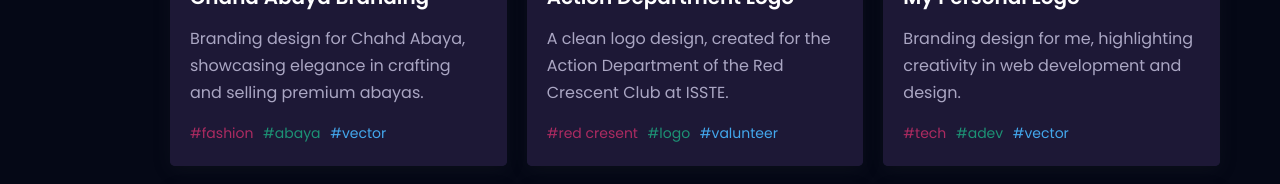
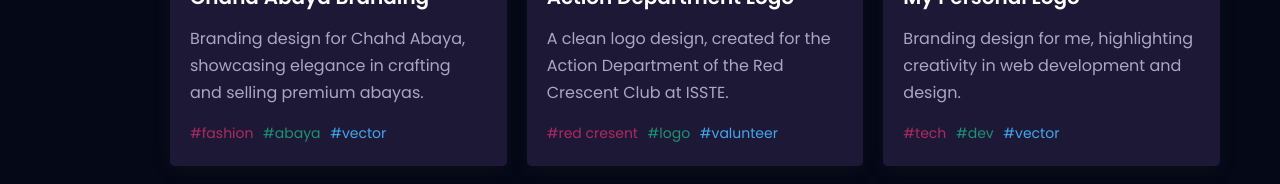
Before and after one commit to AmenZemzem68/amen-zemzem-portfolio, a React (Vite) app: page / in a window 1280 px wide. Shown: the part 5180-5364 px from the top of the page. Built offline with nearby package versions, Linux system fonts and the light colour scheme.

Commit message:
Checkpoint

```diff
--- a/src/constants/index.js
+++ b/src/constants/index.js
@@ -475,7 +475,7 @@ const mDesigns = [
         color: "#AC2B61",
       },
       {
-        name: "adev",
+        name: "dev",
         color: "#1D9275",
       },
       {
```
